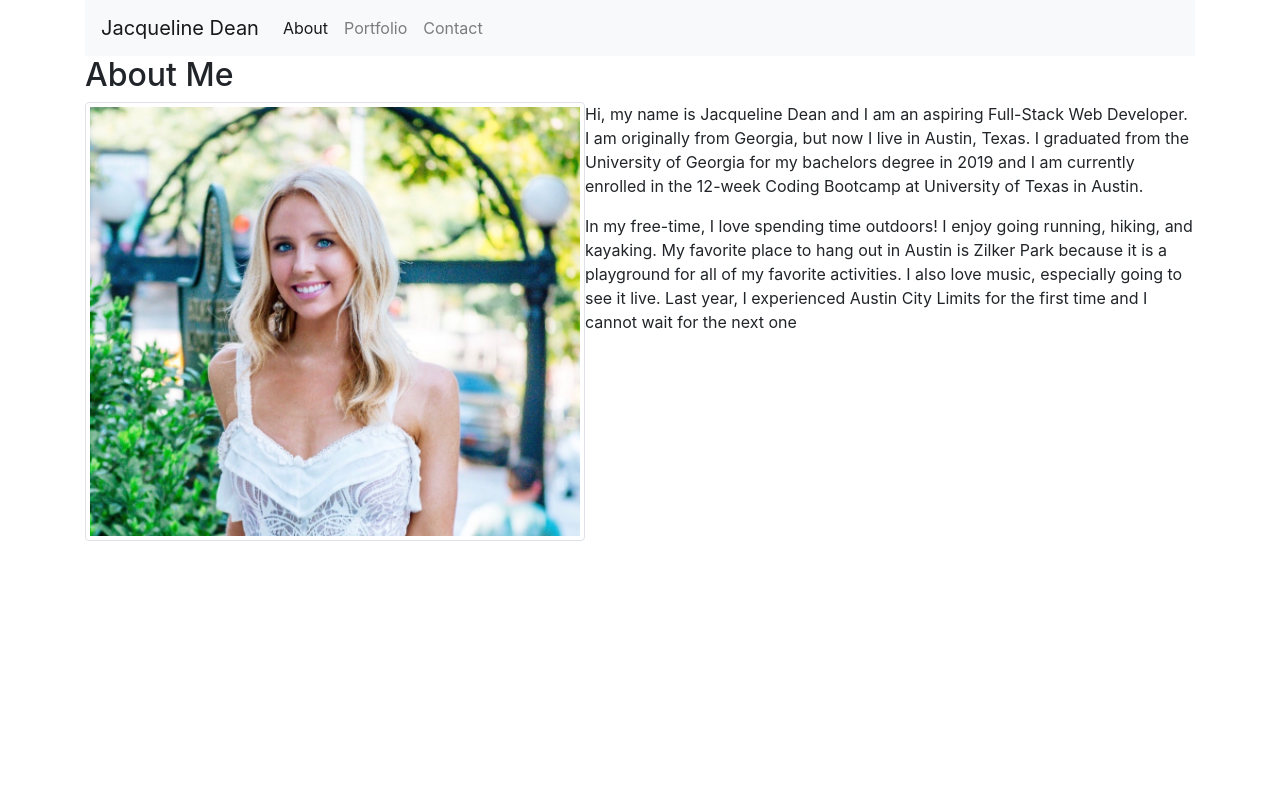
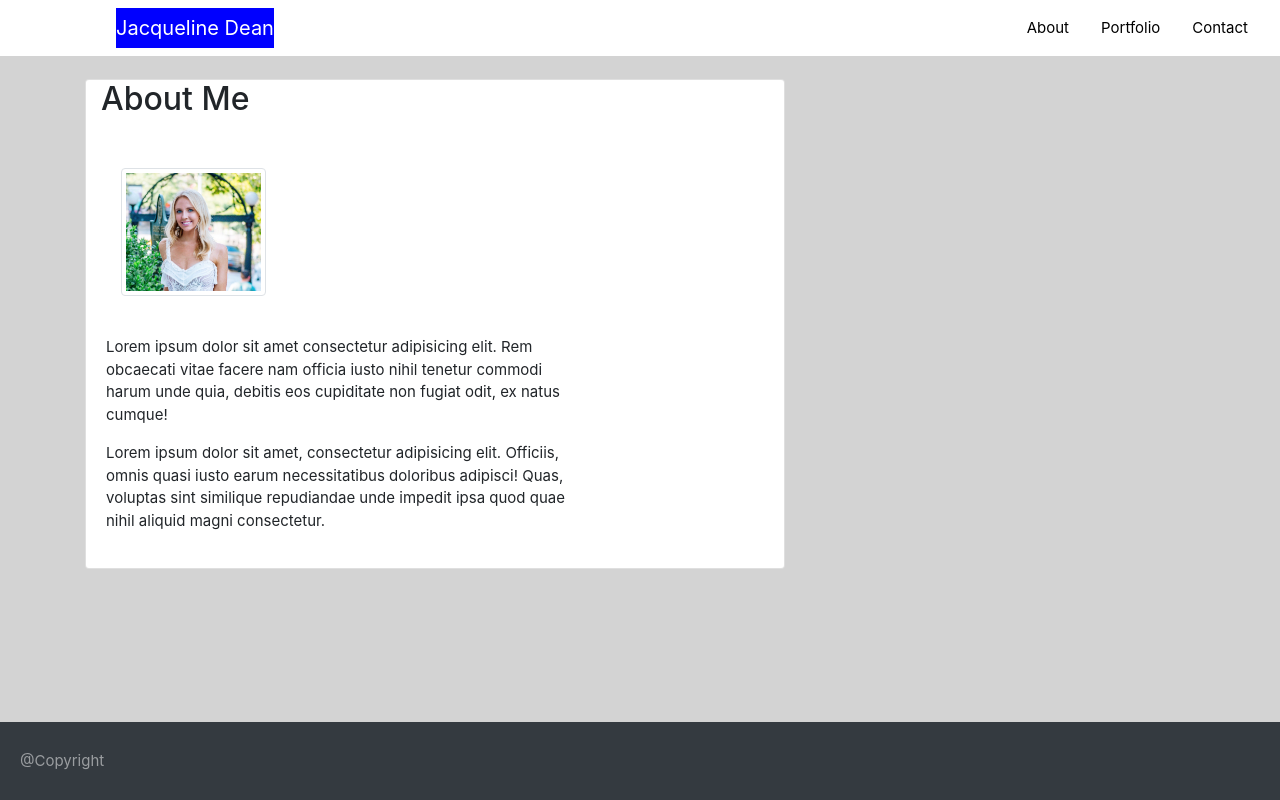
Before and after one commit to jacquelineadean/HW2, a plain HTML site: page index.html in a window 1280 px wide. Drawn offline with nearby package versions, Linux system fonts and the light colour scheme.

Commit message:
Adding CSS

```diff
--- a/index.html
+++ b/index.html
@@ -5,50 +5,69 @@
     <meta charset="UTF-8">
     <meta name="viewport" content="width=device-width, initial-scale=1.0">
     <title>Porfolio with Responsive Design</title>
+    <!--Link to Favicon-->
     <link rel="icon" type="img.png" sizes="16x16" href="favicon-16x16.png">
+    <!--Link to Bootstrap-->
     <link rel="stylesheet" href="https://stackpath.bootstrapcdn.com/bootstrap/4.5.0/css/bootstrap.min.css"
         integrity="sha384-9aIt2nRpC12Uk9gS9baDl411NQApFmC26EwAOH8WgZl5MYYxFfc+NcPb1dKGj7Sk" crossorigin="anonymous">
-    <style>
-        img { width: 500px; height: 500px; }
-    </style>
-
+    <!--Link to CSS-->
+    <link rel="stylesheet" href="style.css">
 </head>
 
 <body>
+    <!--NavBar to navigate website-->
+    <nav class="navbar navbar-light" style="background-color: white; width: 100%;">
+        <span class="navbar-brand mb-0 h"
+            style="background-color:blue; color: white; margin-left: 100px;">Jacqueline Dean</span>
+        <ul class="nav justify-content-end">
+            <li class="nav-item active">
+                <a class="nav-item nav-link" href="index.html">About</a>
+            </li>
+            <li class="nav-item active">
+                <a class="nav-item nav-link" href="portfolio.html">Portfolio</a>
+            </li>
+            <li class="nav-item active">
+                <a class="nav-item nav-link" href="contact.html">Contact</a>
+            </li>
+        </ul>
+    </nav>
+    <br>
     <div class="container">
-         <!--NavBar to navigate website-->
-        <nav class="navbar navbar-expand-lg navbar-light bg-light">
-            <a class="navbar-brand" href="#">Jacqueline Dean</a>
-            <button class="navbar-toggler" type="button" data-toggle="collapse" data-target="#navbarNavAltMarkup"
-                aria-controls="navbarNavAltMarkup" aria-expanded="false" aria-label="Toggle navigation">
-                <span class="navbar-toggler-icon"></span>
-            </button>
-            <div class="collapse navbar-collapse" id="navbarNavAltMarkup">
-                <div class="navbar-nav">
-                    <a class="nav-item nav-link active" href="#About">About<span class="sr-only">(current)</span></a>
-                    <a class="nav-item nav-link" href="portfolio.html">Portfolio</a>
-                    <a class="nav-item nav-link" href="contact.html">Contact</a>
+        <!--Row 1-->
+        <div class="row">
+            <div class="col-md-12">
+                <div class="card">
+                    <div class="page-header">
+                        <h2>About Me</h2>
+                        <br>
+                        <!--Row 2-->
+                        <div class="row">
+                            <div class="col-md-3">
+                                <img src="FullSizeRender.jpeg" alt="Headshot" class="img-thumbnail float-left">
+                            </div>
+                            <div class="col-md-9" style="position: relative; padding: 20px;border: 20px; margin-right: 20px;">
+                                <p>
+                                    Lorem ipsum dolor sit amet consectetur adipisicing elit. Rem obcaecati vitae facere
+                                    nam officia iusto nihil tenetur commodi harum unde quia, debitis eos cupiditate non
+                                    fugiat odit, ex natus cumque!
+                                </p>
+                                <p>
+                                    Lorem ipsum dolor sit amet, consectetur adipisicing elit. Officiis, omnis quasi
+                                    iusto earum necessitatibus doloribus adipisci! Quas, voluptas sint similique
+                                    repudiandae unde impedit ipsa quod quae nihil aliquid magni consectetur.
+                                </p>
+                            </div>
+                        </div>
+                    </div>
                 </div>
             </div>
-        </nav>
+        </div>
+    </div>
 
-        <section name="About">
-            <h2>About Me</h2>
-            <img src="FullSizeRender.jpeg" alt="Headshot" class="img-thumbnail float-left" sizes="16x16">
-            <p>
-                Hi, my name is Jacqueline Dean and I am an aspiring Full-Stack Web Developer. I am originally from Georgia,
-                but now I live in Austin, Texas. I graduated from the University of Georgia for my bachelors degree in 2019
-                and I am currently enrolled in the 12-week Coding Bootcamp at University of
-                Texas in Austin.
-            </p>
-            <p>
-                In my free-time, I love spending time outdoors! I enjoy going running, hiking, and kayaking. My favorite
-                place to hang out in Austin is Zilker Park because it is a playground for all of my favorite activities. I
-                also love music, especially going to see it live. Last year, I experienced Austin City Limits for the first
-                time and I cannot wait for the next one
-            </p>
-        </section>
-    </div>
+    <!--Sticky Footer-->
+    <nav class="navbar fixed-bottom navbar-dark bg-dark" style="text-align:center">
+        <span class="navbar-text" class="text-center">@Copyright</span>
+    </nav>
 
 
 </body>
--- /dev/null
+++ b/style.css
@@ -0,0 +1,48 @@
+* {
+    box-sizing: border-box;
+}
+body {
+    margin: 0;
+    padding: 0;
+    font-size: 15px;
+    line-height: 1.5;
+    background-color: lightgray;
+}
+nav {
+    background: white;
+}
+a {
+    color: black;
+    text-align: center;
+    position: relative;
+    flex: auto;
+}
+img {
+    width: 400px;
+    float: left;
+    margin: 20px;
+}
+.fixed-bottom,
+.navbar {
+    background-color: blue;
+}
+.fixed-bottom {
+    padding: 20px;
+    width: 100%;
+    bottom: 0;
+}
+.card {
+    padding: inherit;
+    width: 700px;
+}
+@media only screen and (max-width: 768px) {
+    body {
+        width: 640px;
+    }
+    .navbar-brand,
+    .navbar,
+    .nav-link,
+    .card {
+        width: auto;
+    }
+}
```
Also changed, not shown: contact.html (+55 -37 lines), portfolio.html (+55 -32 lines).
